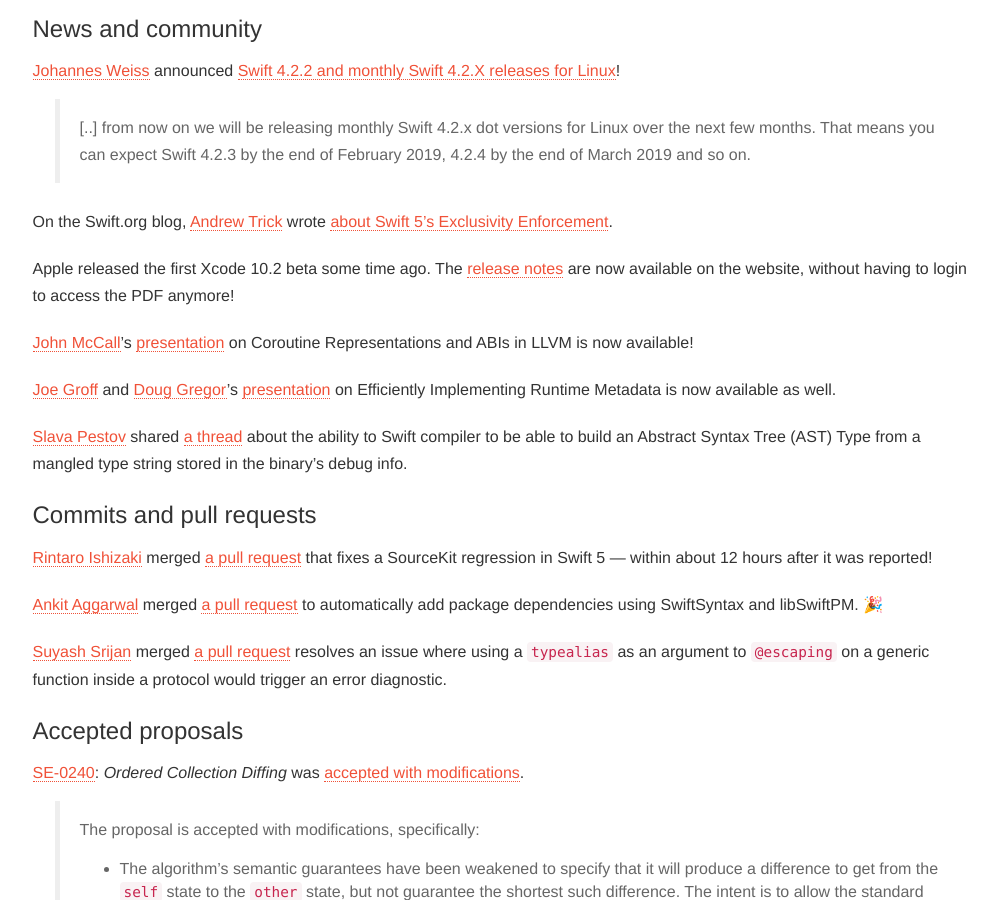
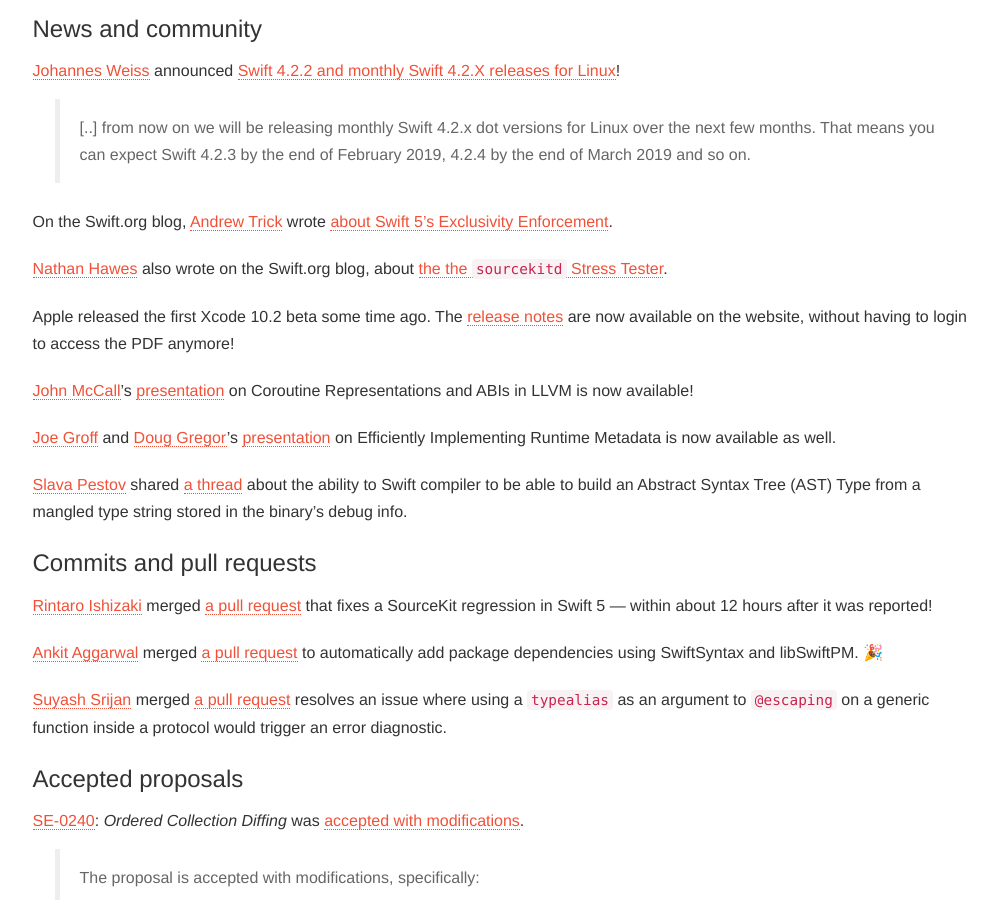
Before and after one commit to SwiftWeekly/swiftweekly.github.io, a Jekyll site: the page built from _posts/2019-02-07-issue-127.md, in a window 1280 px wide and 900 px high, scrolled down 1299 px. Shown: the whole window, without its empty margins (135-1132 px from the left). Built offline with Jekyll 4.4.1, drawn with Linux system fonts in a browser that asks for light colours.

Commit message:
Add sourcekitd stress tester post

```diff
--- a/_posts/2019-02-07-issue-127.md
+++ b/_posts/2019-02-07-issue-127.md
@@ -55,6 +55,9 @@
 On the Swift.org blog, [Andrew Trick](https://twitter.com/AndrewTrick)
 wrote [about Swift 5's Exclusivity Enforcement](https://swift.org/blog/swift-5-exclusivity/).
 
+[Nathan Hawes](https://github.com/nathawes/) also wrote on the Swift.org blog,
+about [the the `sourcekitd` Stress Tester](https://swift.org/blog/sourcekitd-stress-tester/).
+
 Apple released the first Xcode 10.2 beta some time ago. The [release notes](https://developer.apple.com/documentation/xcode_release_notes/xcode_10_2_beta_release_notes/swift_5_release_notes_for_xcode_10_2_beta)
 are now available on the website, without having to login to access the PDF anymore!
 
```
